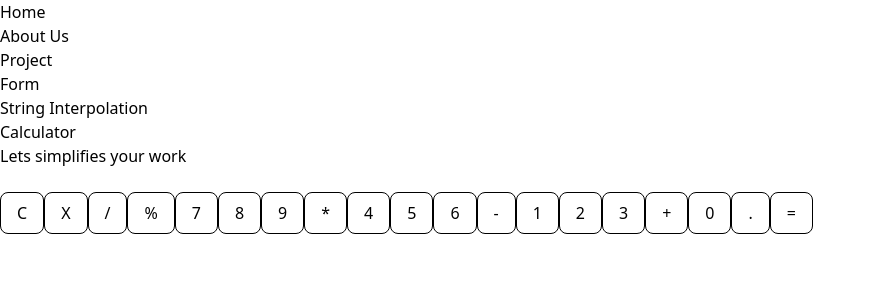
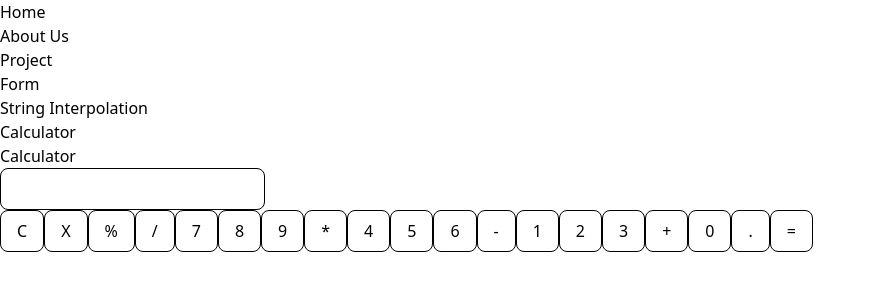
Before and after one commit to Anjali-2652/learning-angular, an Angular app: page /calculator in a window 1280 px wide. Shown: the top 300 px of the page, without its empty margins (0-876 px from the left). Built offline with nearby package versions, Linux system fonts and the light colour scheme.

Commit message:
calculator

```diff
--- a/src/app/calculator/calculator.css
+++ b/src/app/calculator/calculator.css
@@ -1,4 +1,4 @@
-button{
+input{
 border-width: 1px;
 border-color: black;
 border-radius:8px ;
--- a/src/app/calculator/calculator.html
+++ b/src/app/calculator/calculator.html
@@ -1,28 +1,38 @@
-<p>Lets simplifies your work</p>
-<div class="w-fit mt-10 items-center flex  justify-center mx-auto border-2 border-black rounded-lg  py-2 px-2">
+<p>Calculator</p>
+<div
+  class="w-fit mt-10 items-center flex justify-center mx-auto border-2 border-black rounded-lg py-2 px-2"
+>
   <div>
-    <p><input type="number" class=" w-full py-2 border-2  border-black rounded-lg " /></p>
+    <p>
+      <input
+        type="text"
+        [value]="value"
+        readonly
+        class="w-full py-2 border-2 border-black rounded-lg"
+      />
+    </p>
 
-    <div class="grid grid-cols-4 gap-x-2 gap-y-2 border-2 border-black rounded-lg  mt-2 px-4 py-4">
-      <button>C</button>
-      <button >X</button>
-      <button>/</button>
-      <button>%</button>
-      <button>7</button>
-      <button>8</button>
-      <button>9</button>
-      <button>*</button>
-      <button>4</button>
-      <button>5</button>
-      <button>6</button>
-      <button>-</button>
-      <button>1</button>
-      <button>2</button>
-      <button>3</button>
-      <button>+</button>
-      <button>0</button>
-      <button>.</button>
-      <button>=</button>
+    <div class="grid grid-cols-4 gap-x-2 gap-y-2 border-2 border-black rounded-lg mt-2 px-4 py-4">
+      <input type="button" value="C" (click)="clear()" />
+      <input type="button" value="X" (click)="delete()" />
+      <input type="button" value="%" (click)="appendNumber('%')" />
+      <input type="button" value="/" (click)="appendNumber('/')" />
+      <input type="button" value="7" (click)="appendNumber('7')" />
+      <input type="button" value="8" (click)="appendNumber('8')" />
+      <input type="button" value="9" (click)="appendNumber('9')" />
+      <input type="button" value="*" (click)="appendNumber('*')" />
+      <input type="button" value="4" (click)="appendNumber('4')" />
+      <input type="button" value="5" (click)="appendNumber('5')" />
+      <input type="button" value="6" (click)="appendNumber('6')"/>
+      <input type="button" value="-" (click)="appendNumber('-')" />
+      <input type="button" value="1" (click)="appendNumber('1')"/>
+      <input type="button" value="2" (click)="appendNumber('2')" />
+      <input type="button" value="3" (click)="appendNumber('3')" />
+      <input type="button" value="+" (click)="appendNumber('+')" />
+      <input type="button" value="0" (click)="appendNumber('0')"/>
+      <input type="button" value="." (click)="appendNumber('.')"/>
+      <input type="button" value="=" (click)="calculate()" />
+
     </div>
   </div>
 </div>
--- a/src/app/calculator/calculator.ts
+++ b/src/app/calculator/calculator.ts
@@ -7,8 +7,26 @@ import { Component } from '@angular/core';
   styleUrl: './calculator.css',
 })
 export class Calculator {
-  display: String = "";
+  value: String = "";
 
+appendNumber(input: string){
+this.value += input ;
+}
 
+clear(): void{
+  this.value = ""
+}
+
+delete(): void{
+  this.value = this.value.slice(0,-1)
+}
+
+calculate(): void{
+  try{
+    this.value = eval(this.value as string).toString();
+  }catch{
+    this.value = "Error"
+  }
+}
 
 }
```
